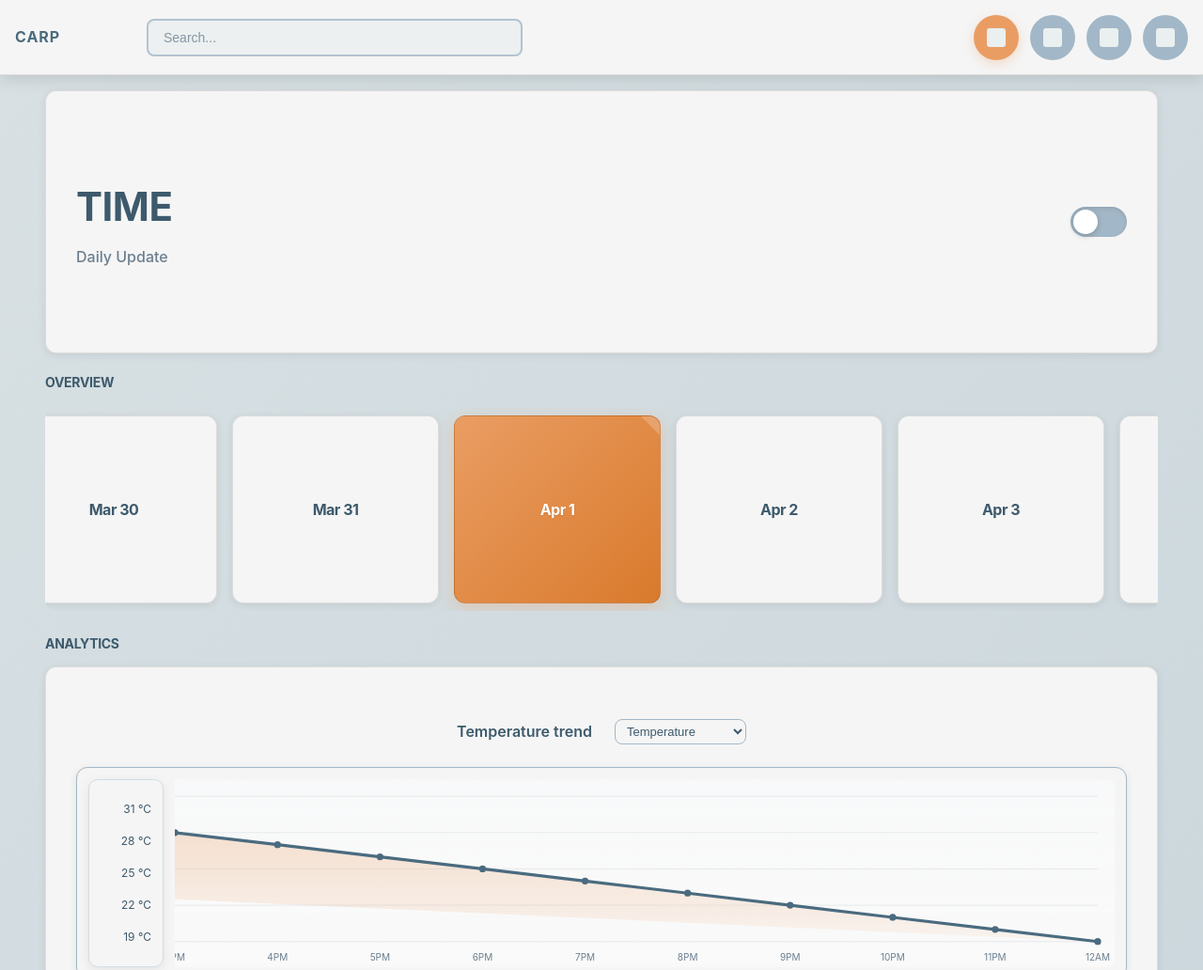
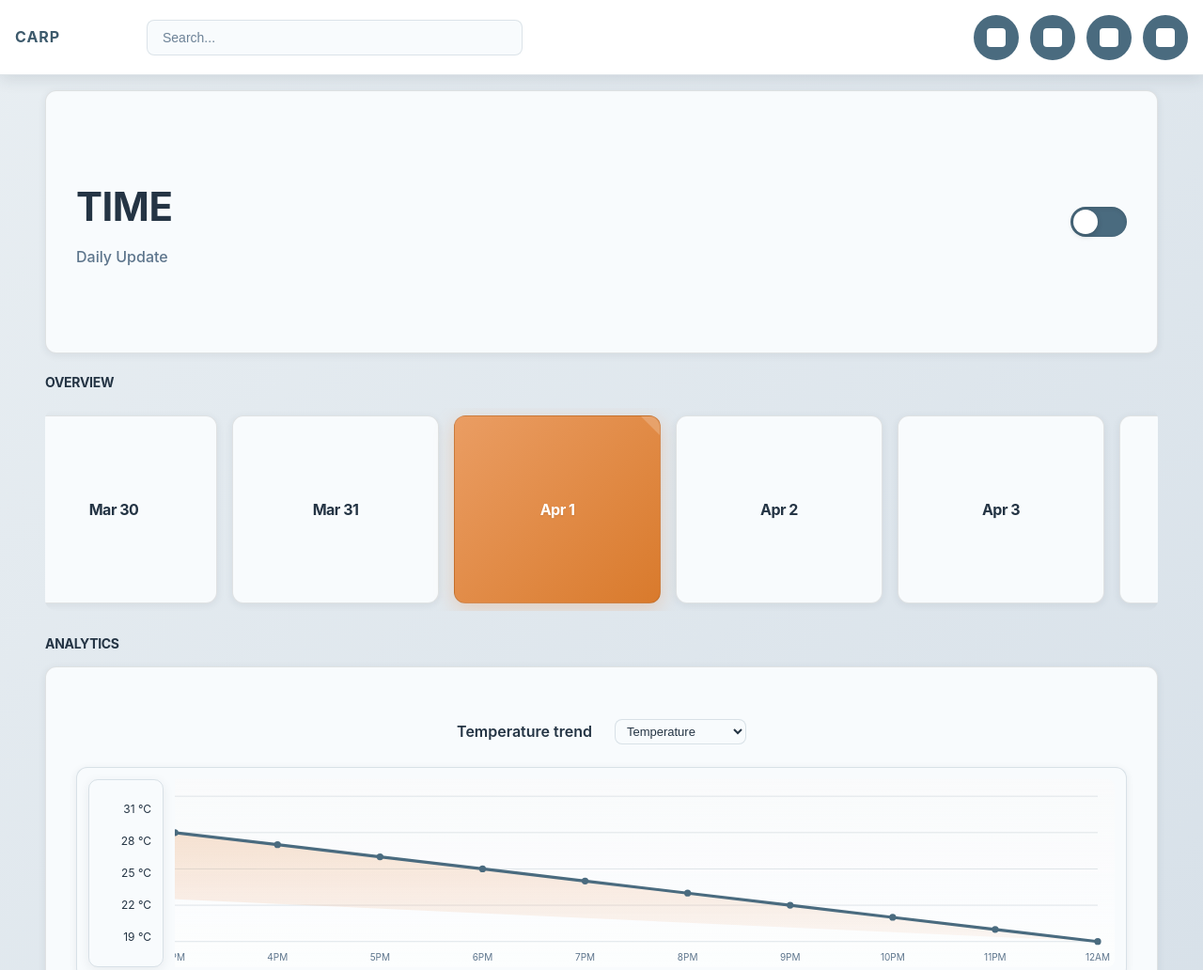
Before and after one commit to mareign16/CARP_FinalProject, a plain HTML site: page dashboard_ui/index.html in a window 1280 px wide. Shown: the top 1032 px of the page at 94% size. Drawn offline with Linux system fonts and the light colour scheme.

Commit message:
dashboard updated

```diff
--- a/dashboard_ui/dashboard.js
+++ b/dashboard_ui/dashboard.js
@@ -150,7 +150,11 @@ function renderAnalyticsChart(type) {
   const min = Math.min(...data);
   const max = Math.max(...data);
   const range = max - min || 1;
-
+  const styles = getComputedStyle(document.documentElement);
+  const accent = styles.getPropertyValue('--color-primary').trim() || '#EA9D63';
+  const secondary = styles.getPropertyValue('--color-secondary').trim() || '#4a6b7f';
+  const muted = styles.getPropertyValue('--color-muted').trim() || '#6b7f8f';
+  const borderColor = styles.getPropertyValue('--color-border').trim() || '#e5e7eb';
   const chartHeight = 220;
   const leftPadding = 40;
   const rightPadding = 20;
@@ -173,7 +177,7 @@ function renderAnalyticsChart(type) {
     .map((value, idx) => {
       const x = leftPadding + (drawWidth / (data.length - 1)) * idx;
       const y = topPadding + drawHeight - ((value - min) / range) * drawHeight;
-      return `<circle cx="${x}" cy="${y}" r="4" fill="#4a6b7f"><title>${value} ${ANALYTICS_DATA[type].unit}</title></circle>`;
+      return `<circle cx="${x}" cy="${y}" r="4" fill="${secondary}"><title>${value} ${ANALYTICS_DATA[type].unit}</title></circle>`;
     })
     .join('');
 
@@ -182,7 +186,7 @@ function renderAnalyticsChart(type) {
   const xAxisLabels = CHART_LABELS
     .map((label, idx) => {
       const x = leftPadding + (drawWidth / (CHART_LABELS.length - 1)) * idx;
-      return `<text x="${x}" y="${chartHeight - 8}" text-anchor="middle" font-size="11" fill="#6b7f8f">${label}</text>`;
+      return `<text x="${x}" y="${chartHeight - 8}" text-anchor="middle" font-size="11" fill="${muted}">${label}</text>`;
     })
     .join('');
 
@@ -196,15 +200,15 @@ function renderAnalyticsChart(type) {
     <svg width="${chartWidth}" height="${chartHeight}" viewBox="0 0 ${chartWidth} ${chartHeight}" preserveAspectRatio="none" aria-label="${type} analytics chart">
       <defs>
         <linearGradient id="analyticsGradient" x1="0" y1="0" x2="0" y2="1">
-          <stop offset="0%" stop-color="#EA9D63" stop-opacity="0.35" />
-          <stop offset="100%" stop-color="#EA9D63" stop-opacity="0.08" />
+          <stop offset="0%" stop-color="${accent}" stop-opacity="0.35" />
+          <stop offset="100%" stop-color="${accent}" stop-opacity="0.08" />
         </linearGradient>
       </defs>
-      <g stroke="#e5e7eb" stroke-width="1">
+      <g stroke="${borderColor}" stroke-width="1">
         ${gridSvgLines}
       </g>
       <g class="y-axis-labels">${yAxisLabels}</g>
-      <polyline points="${points}" fill="url(#analyticsGradient)" stroke="#4a6b7f" stroke-width="3.5" stroke-linecap="round" stroke-linejoin="round" />
+      <polyline points="${points}" fill="url(#analyticsGradient)" stroke="${secondary}" stroke-width="3.5" stroke-linecap="round" stroke-linejoin="round" />
       ${pointCircles}
       <g class="x-axis-labels">${xAxisLabels}</g>
     </svg>
--- a/dashboard_ui/styles.css
+++ b/dashboard_ui/styles.css
@@ -3,25 +3,20 @@
    ========================================== */
 
 :root {
-    /* Light Mode Colors */
     --color-primary: #EA9D63;
-    --color-secondary: #A2B7C7;
-    --color-accent: #4a6b7f;
-    --color-light: #EAEFEF;
-    --color-bg: #D8E0E3;
-    --color-surface: #F5F5F5;
-    --color-text-dark: #3d5a6c;
-    --color-text-light: #6b7f8f;
-
-    /* Dark Mode Colors (Inverted) */
-    --color-primary-dark: #1562A0;
-    --color-secondary-dark: #5D4838;
-    --color-accent-dark: #B59481;
-    --color-light-dark: #151515;
-    --color-bg-dark: #0A0A0A;
-    --color-surface-dark: #1A1A1A;
-    --color-text-dark-dark: #E8E8E8;
-    --color-text-light-dark: #A0A0A0;
+    --color-secondary: #4A6B7F;
+    --color-accent: #3D5A6C;
+    --color-bg: #E8EEF2;
+    --color-surface: #F8FBFD;
+    --color-surface-alt: #FFFFFF;
+    --color-surface-soft: rgba(255, 255, 255, 0.88);
+    --color-border: rgba(74, 107, 127, 0.18);
+    --color-text: #243444;
+    --color-muted: #5D758C;
+    --color-muted-soft: #8598A9;
+    --scrollbar-track: rgba(74, 107, 127, 0.15);
+    --scrollbar-thumb: rgba(74, 107, 127, 0.7);
+    --chart-bg: linear-gradient(180deg, rgba(249, 250, 251, 0.9), rgba(255, 255, 255, 0.6));
 
     /* Spacing */
     --spacing-xs: 8px;
@@ -36,9 +31,9 @@
     --radius-lg: 16px;
 
     /* Shadows */
-    --shadow-sm: 0 2px 8px rgba(0, 0, 0, 0.08);
-    --shadow-md: 0 4px 16px rgba(0, 0, 0, 0.12);
-    --shadow-lg: 0 8px 24px rgba(0, 0, 0, 0.15);
+    --shadow-sm: 0 2px 8px rgba(34, 51, 68, 0.08);
+    --shadow-md: 0 4px 16px rgba(34, 51, 68, 0.12);
+    --shadow-lg: 0 8px 24px rgba(34, 51, 68, 0.15);
 
     /* Transitions */
     --transition-fast: 0.2s ease;
@@ -56,9 +51,9 @@ html {
 }
 
 body {
-    background: linear-gradient(135deg, var(--color-bg) 0%, #cad6dc 100%);
+    background: linear-gradient(135deg, var(--color-bg) 0%, #d4dee7 100%);
     font-family: -apple-system, BlinkMacSystemFont, 'Segoe UI', Roboto, Oxygen, Ubuntu, Cantarell, sans-serif;
-    color: var(--color-text-dark);
+    color: var(--color-text);
     line-height: 1.6;
     overflow-x: hidden;
     min-height: 100vh;
@@ -70,15 +65,18 @@ body {
    ========================================== */
 
 body.dark-mode {
-    --color-primary: var(--color-primary-dark);
-    --color-secondary: var(--color-secondary-dark);
-    --color-accent: var(--color-accent-dark);
-    --color-light: var(--color-light-dark);
-    --color-bg: var(--color-bg-dark);
-    --color-surface: var(--color-surface-dark);
-    --color-text-dark: var(--color-text-dark-dark);
-    --color-text-light: var(--color-text-light-dark);
-    background: #0A0A0A;
+    --color-bg: #0D1320;
+    --color-surface: #141E2E;
+    --color-surface-alt: #1F2B3F;
+    --color-surface-soft: rgba(255, 255, 255, 0.06);
+    --color-border: rgba(255, 255, 255, 0.1);
+    --color-text: #E8EEF4;
+    --color-muted: #A0A8B3;
+    --color-muted-soft: #B7C2D2;
+    --scrollbar-track: rgba(255, 255, 255, 0.08);
+    --scrollbar-thumb: rgba(74, 107, 127, 0.75);
+    --chart-bg: linear-gradient(180deg, rgba(20, 30, 46, 0.95), rgba(28, 40, 60, 0.85));
+    background: linear-gradient(135deg, var(--color-bg) 0%, #10182b 100%);
 }
 
 /* ==========================================
@@ -105,8 +103,8 @@ body.dark-mode {
     left: 0;
     right: 0;
     height: 80px;
-    background: var(--color-surface);
-    border-bottom: 1px solid rgba(0, 0, 0, 0.1);
+    background: var(--color-surface-alt);
+    border-bottom: 1px solid var(--color-border);
     box-shadow: var(--shadow-md);
     display: flex;
     align-items: center;
@@ -140,30 +138,30 @@ body.dark-mode {
 .search-input {
     width: 100%;
     padding: 10px 16px;
-    border: 2px solid var(--color-secondary);
-    background-color: var(--color-light);
+    border: 1px solid var(--color-border);
+    background-color: var(--color-surface);
     border-radius: var(--radius-sm);
     font-size: 14px;
-    color: var(--color-text-dark);
+    color: var(--color-text);
     transition: all var(--transition-smooth);
     outline: none;
-    opacity: 0.8;
+    opacity: 0.9;
 }
 
 .search-input::placeholder {
-    color: var(--color-text-light);
+    color: var(--color-muted);
 }
 
 .search-input:hover {
     border-color: var(--color-primary);
-    background-color: var(--color-light);
+    background-color: var(--color-surface-alt);
     opacity: 1;
 }
 
 .search-input:focus {
     border-color: var(--color-primary);
-    background-color: var(--color-surface);
-    box-shadow: 0 0 0 3px rgba(234, 157, 99, 0.1);
+    background-color: var(--color-surface-alt);
+    box-shadow: 0 0 0 3px rgba(234, 157, 99, 0.15);
     opacity: 1;
 }
 
@@ -182,7 +180,7 @@ body.dark-mode {
     height: 48px;
     background-color: var(--color-secondary);
     border-radius: 50%;
-    border: none;
+    border: 1px solid transparent;
     cursor: pointer;
     transition: all var(--transition-smooth);
     text-decoration: none;
@@ -192,24 +190,24 @@ body.dark-mode {
 .nav-item:hover {
     transform: translateY(-2px);
     box-shadow: var(--shadow-md);
-    background-color: var(--color-accent);
 }
 
 .nav-item.active {
-    background-color: var(--color-primary);
-    box-shadow: 0 4px 12px rgba(234, 157, 99, 0.3);
+    background-color: var(--color-secondary);
 }
 
 .nav-icon {
     width: 20px;
     height: 20px;
-    background-color: var(--color-light);
-    border-radius: 3px;
-    transition: transform var(--transition-fast);
+    background-color: var(--color-surface-alt);
+    border-radius: 4px;
+    transition: transform var(--transition-fast), background-color var(--transition-fast);
 }
 
-.nav-item:hover .nav-icon {
+.nav-item:hover .nav-icon,
+.nav-item:active .nav-icon {
     transform: scale(1.1);
+    background-color: var(--color-primary);
 }
 
 /* ==========================================
@@ -237,13 +235,13 @@ body.dark-mode {
 .page-title {
     font-size: 42px;
     font-weight: 700;
-    color: var(--color-text-dark);
+    color: var(--color-text);
     letter-spacing: -0.5px;
 }
 
 .page-subtitle {
     font-size: 16px;
-    color: var(--color-text-light);
+    color: var(--color-muted);
     font-weight: 500;
 }
 
@@ -330,7 +328,7 @@ body.dark-mode {
 .section-title {
     font-size: 16px;
     font-weight: 700;
-    color: var(--color-text-dark);
+    color: var(--color-text);
     letter-spacing: -0.3px;
     text-transform: uppercase;
     font-size: 14px;
@@ -398,7 +396,7 @@ body.dark-mode {
 .card-date {
     font-size: 16px;
     font-weight: 700;
-    color: var(--color-text-dark);
+    color: var(--color-text);
     text-align: center;
     letter-spacing: -0.5px;
 }
@@ -472,7 +470,7 @@ body.dark-mode {
     text-align: left;
     font-size: 16px;
     font-weight: 600;
-    color: var(--color-text-dark);
+    color: var(--color-text);
     margin: 0;
 }
 
@@ -482,23 +480,23 @@ body.dark-mode {
     justify-content: flex-end;
     gap: var(--spacing-sm);
     font-size: 13px;
-    color: var(--color-text-dark);
+    color: var(--color-text);
 }
 
 .analytics-control select {
     margin-left: 8px;
     padding: 4px 8px;
     border-radius: var(--radius-sm);
-    border: 1px solid var(--color-secondary);
+    border: 1px solid var(--color-border);
     background: var(--color-surface);
-    color: var(--color-text-dark);
+    color: var(--color-text);
     font-size: 13px;
     transition: all var(--transition-fast);
 }
 
 .analytics-control select:hover {
     border-color: var(--color-primary);
-    background: var(--color-light);
+    background: var(--color-surface-alt);
 }
 
 .analytics-control select:focus {
@@ -511,7 +509,7 @@ body.dark-mode {
     text-align: center;
     font-size: 16px;
     font-weight: 600;
-    color: var(--color-text-dark);
+    color: var(--color-text);
     margin: var(--spacing-sm) 0;
 }
 
@@ -519,7 +517,7 @@ body.dark-mode {
     width: calc(100% - 24px);
     min-height: 2in;
     background: var(--color-surface);
-    border: 1px solid var(--color-secondary);
+    border: 1px solid var(--color-border);
     border-radius: var(--radius-md);
     overflow: hidden;
     padding: 12px;
@@ -536,13 +534,13 @@ body.dark-mode {
     grid-template-rows: repeat(5, 1fr);
     justify-items: center;
     align-items: center;
-    color: var(--color-text-dark);
+    color: var(--color-text);
     font-size: 12px;
     padding: 14px 12px;
     background: transparent;
-    border: 1px solid rgba(162, 183, 199, 0.4);
+    border: 1px solid var(--color-border);
     border-radius: calc(var(--radius-sm) + 2px);
-    box-shadow: 0 3px 12px rgba(0, 0, 0, 0.08);
+    box-shadow: 0 3px 12px rgba(34, 51, 68, 0.08);
     line-height: 1.3;
 }
 
@@ -578,14 +576,14 @@ body.dark-mode {
     display: block;
     transform-origin: left center;
     border-radius: var(--radius-sm);
-    background: linear-gradient(180deg, rgba(249, 250, 251, 0.8), rgba(255, 255, 255, 0.45));
+    background: var(--chart-bg);
 }
 
 .analytics-scrollbar {
     width: calc(100% - 24px);
     height: 14px;
     margin: 8px 12px 0;
-    background: rgba(226, 232, 240, 0.6);
+    background: var(--scrollbar-track);
     border-radius: 8px;
     overflow-x: auto;
     overflow-y: hidden;
@@ -601,7 +599,7 @@ body.dark-mode {
 }
 
 .analytics-scrollbar::-webkit-scrollbar-thumb {
-    background: rgba(58, 123, 213, 0.6);
+    background: var(--scrollbar-thumb);
     border-radius: 4px;
 }
 
@@ -641,7 +639,7 @@ body.dark-mode {
 .weather-header h3 {
     font-size: 18px;
     font-weight: 700;
-    color: var(--color-text-dark);
+    color: var(--color-text);
     margin: 0;
 }
 
@@ -653,8 +651,8 @@ body.dark-mode {
 
 .weather-filter {
     font-size: 13px;
-    color: var(--color-text-light);
-    background: rgba(0, 0, 0, 0.05);
+    color: var(--color-muted);
+    background: var(--color-surface-soft);
     padding: 6px 12px;
     border-radius: var(--radius-sm);
 }
@@ -662,7 +660,7 @@ body.dark-mode {
 .weather-nav {
     background: none;
     border: none;
-    color: var(--color-text-light);
+    color: var(--color-muted);
     font-size: 13px;
     cursor: pointer;
     padding: 0;
@@ -711,13 +709,13 @@ body.dark-mode {
     min-width: 80px;
     padding: 8px;
     border-radius: var(--radius-sm);
-    background: rgba(237, 247, 255, 0.9);
+    background: var(--color-surface-soft);
     flex: 0 0 auto;
 }
 
 .hour-time {
     font-size: 12px;
-    color: var(--color-text-light);
+    color: var(--color-muted);
     font-weight: 600;
 }
 
@@ -752,20 +750,8 @@ body.dark-mode {
 
 .percentage-item {
     font-size: 12px;
-    color: var(--color-text-dark);
+    color: var(--color-muted);
     font-weight: 600;
-    text-align: center;
-    flex: 1;
-    min-height: 24px;
-    display: flex;
-    align-items: center;
-    justify-content: center;
-}
-
-.percentage-item {
-    font-size: 12px;
-    color: var(--color-text-light);
-    font-weight: 500;
     text-align: center;
     flex: 1;
     min-height: 56.25px;
```
